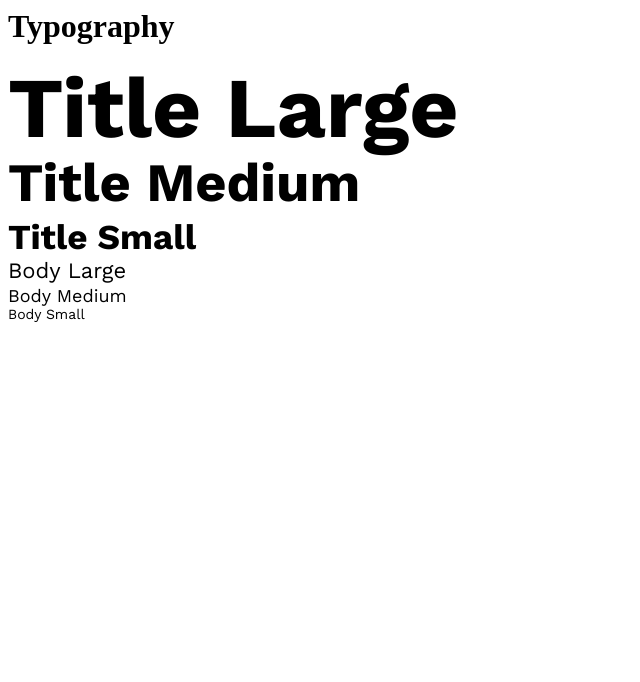
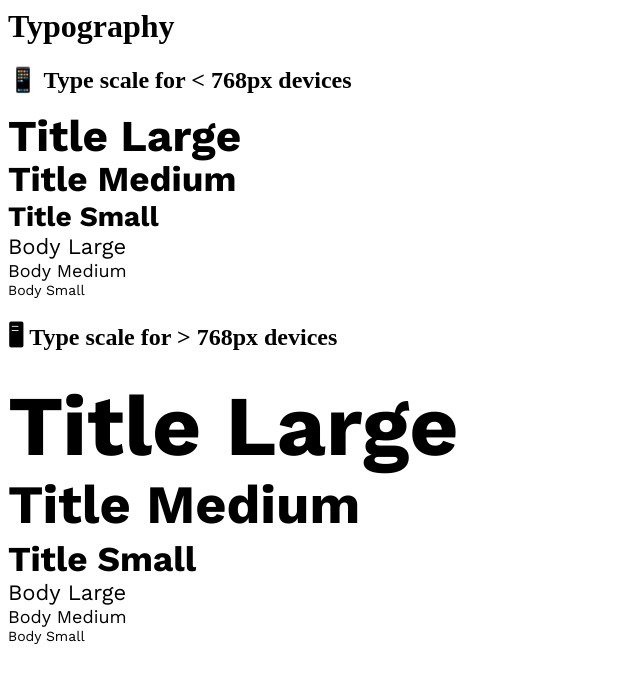
Before and after one commit to penpot/penpot-export, a website: page packages/demo/src/index.html in a window 1280 px wide. Shown: the whole page, without its empty margins (0-640 px from the left). Drawn offline with nearby package versions, Linux system fonts and the light colour scheme.

Commit message:
chore(demo): update typography demo and generated CSS

```diff
--- a/packages/demo/src/index.html
+++ b/packages/demo/src/index.html
@@ -6,23 +6,43 @@
     </head>
     <body>
         <h1>Typography</h1>
+        <h2>📱 Type scale for < 768px devices</h2>
         <div>
-            <span class="easyfest__design_system___landing_page--___title_large">Title Large</span>
+            <span class="EasyFest:_Design_System_&_Landing_page--📱_Title_Large">Title Large</span>
         </div>
         <div>
-            <span class="easyfest__design_system___landing_page--___title_medium">Title Medium</span>
+            <span class="EasyFest:_Design_System_&_Landing_page--📱_Title_Medium">Title Medium</span>
         </div>
         <div>
-            <span class="easyfest__design_system___landing_page--___title_small">Title Small</span>
+            <span class="EasyFest:_Design_System_&_Landing_page--📱_Title_Small">Title Small</span>
         </div>
         <div>
-            <span class="easyfest__design_system___landing_page--body_large">Body Large</span>
+            <span class="EasyFest:_Design_System_&_Landing_page--Body_Large">Body Large</span>
         </div>
         <div>
-            <span class="easyfest__design_system___landing_page--body_medium">Body Medium</span>
+            <span class="EasyFest:_Design_System_&_Landing_page--Body_Medium">Body Medium</span>
         </div>
         <div>
-            <span class="easyfest__design_system___landing_page--body_small">Body Small</span>
+            <span class="EasyFest:_Design_System_&_Landing_page--Body_Small">Body Small</span>
+        </div>
+        <h2>🖥 Type scale for > 768px devices</h2>
+        <div>
+            <span class="EasyFest:_Design_System_&_Landing_page--🖥_Title_Large">Title Large</span>
+        </div>
+        <div>
+            <span class="EasyFest:_Design_System_&_Landing_page--🖥_Title_Medium">Title Medium</span>
+        </div>
+        <div>
+            <span class="EasyFest:_Design_System_&_Landing_page--🖥_Title_Small">Title Small</span>
+        </div>
+        <div>
+            <span class="EasyFest:_Design_System_&_Landing_page--Body_Large">Body Large</span>
+        </div>
+        <div>
+            <span class="EasyFest:_Design_System_&_Landing_page--Body_Medium">Body Medium</span>
+        </div>
+        <div>
+            <span class="EasyFest:_Design_System_&_Landing_page--Body_Small">Body Small</span>
         </div>
     </body>
 </html>
--- a/packages/demo/src/styles/typographies.css
+++ b/packages/demo/src/styles/typographies.css
@@ -1,4 +1,4 @@
-.easyfest__design_system___landing_page--___title_medium {
+.EasyFest\:_Design_System_\&_Landing_page--🖥_Title_Medium {
   line-height: 1.2000000000000002;
   font-style: normal;
   text-transform: none;
@@ -8,8 +8,18 @@
   font-family: "Work Sans";
 }
 
-.easyfest__design_system___landing_page--___title_large {
-  line-height: 1;
+.EasyFest\:_Design_System_\&_Landing_page--📱_Title_Medium {
+  line-height: 1.2000000000000002;
+  font-style: normal;
+  text-transform: none;
+  font-weight: 700;
+  font-size: 35px;
+  letter-spacing: 0px;
+  font-family: "Work Sans";
+}
+
+.EasyFest\:_Design_System_\&_Landing_page--🖥_Title_Large {
+  line-height: 1.1;
   font-style: normal;
   text-transform: none;
   font-weight: 700;
@@ -18,7 +28,7 @@
   font-family: "Work Sans";
 }
 
-.easyfest__design_system___landing_page--body_large {
+.EasyFest\:_Design_System_\&_Landing_page--Body_Large {
   line-height: 1.2;
   font-style: normal;
   text-transform: none;
@@ -28,7 +38,17 @@
   font-family: "Work Sans";
 }
 
-.easyfest__design_system___landing_page--___title_small {
+.EasyFest\:_Design_System_\&_Landing_page--📱_Title_Small {
+  line-height: 1.2000000000000002;
+  font-style: normal;
+  text-transform: none;
+  font-weight: 700;
+  font-size: 28px;
+  letter-spacing: 0px;
+  font-family: "Work Sans";
+}
+
+.EasyFest\:_Design_System_\&_Landing_page--🖥_Title_Small {
   line-height: 1.2000000000000002;
   font-style: normal;
   text-transform: none;
@@ -38,7 +58,7 @@
   font-family: "Work Sans";
 }
 
-.easyfest__design_system___landing_page--body_small {
+.EasyFest\:_Design_System_\&_Landing_page--Body_Small {
   line-height: 1.2;
   font-style: normal;
   text-transform: none;
@@ -48,7 +68,17 @@
   font-family: "Work Sans";
 }
 
-.easyfest__design_system___landing_page--body_medium {
+.EasyFest\:_Design_System_\&_Landing_page--📱_Title_Large {
+  line-height: 1;
+  font-style: normal;
+  text-transform: none;
+  font-weight: 700;
+  font-size: 44px;
+  letter-spacing: 0px;
+  font-family: "Work Sans";
+}
+
+.EasyFest\:_Design_System_\&_Landing_page--Body_Medium {
   line-height: 1.2;
   font-style: normal;
   text-transform: none;
```
Also changed, not shown: packages/demo/src/styles/ui.css (+6 -6 lines).
